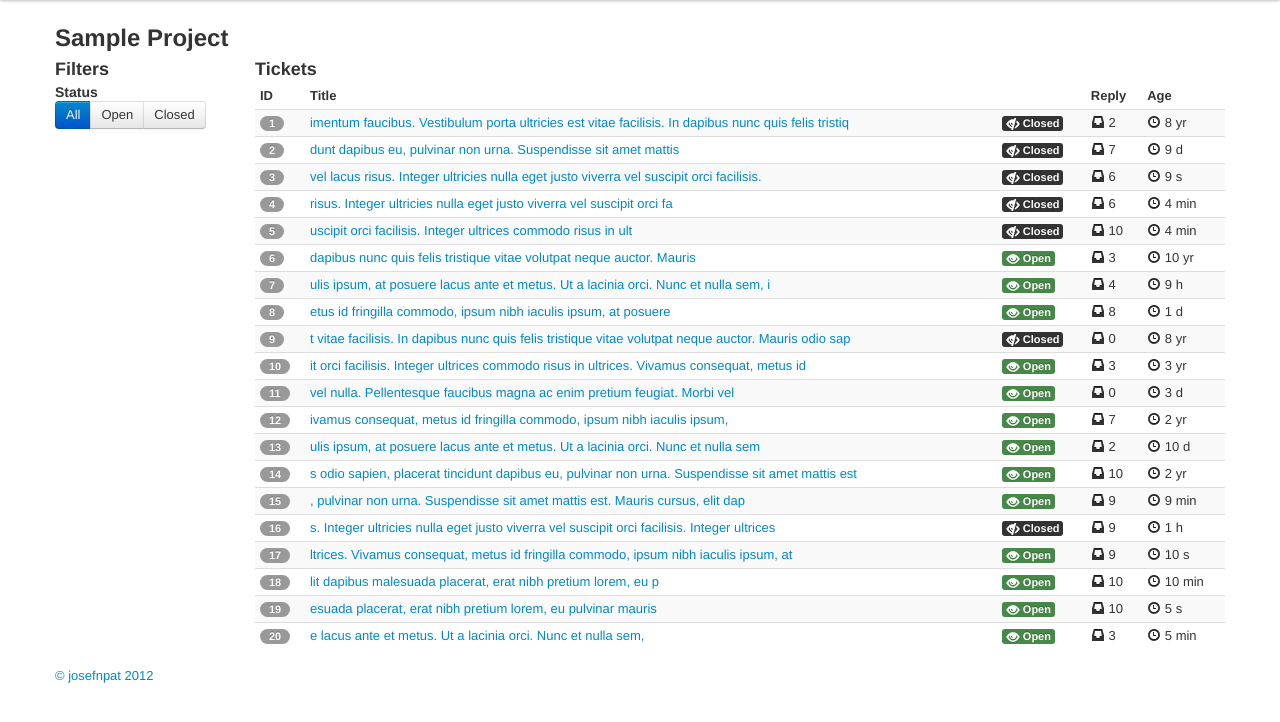
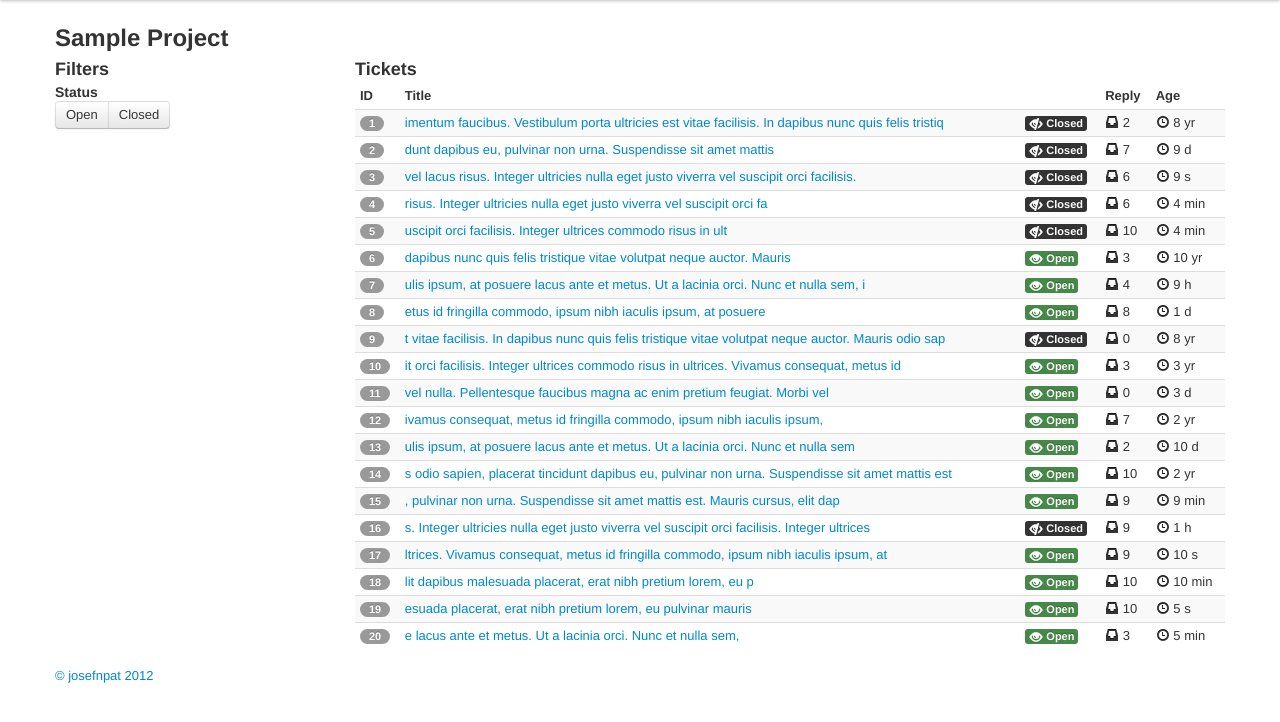
Before and after one commit to josefnpat/bangtracker, a PHP site: page /index.php?action=index in a window 1280 px wide. Shown: the part 40-762 px from the top of the page. Run offline with PHP 8.4, Linux system fonts and the light colour scheme; data that the repository does not hold is empty.

Commit message:
Fixed filter mid autosize

```diff
--- a/inc/browse.php
+++ b/inc/browse.php
@@ -1,32 +1,22 @@
       <h2><?php echo $project_name; ?></h2>
       <div class="row">
-        <div class="span2">
+        <div class="span3">
           <h3>Filters</h3>
           <h4>Status</h4>
-          <div class="btn-group"><?php
-if($_GET['set'] == "open"){
-?>
-            <a href="./" class="btn">All</a>
-            <a href="?set=open" class="btn btn-primary">Open</a>
+          <div class="btn-group">
+<?php if($_GET['set'] == "open"){ ?>
+            <a href="./" class="btn btn-primary">Open</a>
             <a href="?set=close" class="btn">Closed</a>
-<?php
-} elseif($_GET['set'] == "close"){
-?>
-            <a href="./" class="btn">All</a>
+<?php } elseif($_GET['set'] == "close"){ ?>
             <a href="?set=open" class="btn">Open</a>
-            <a href="?set=close" class="btn btn-primary">Closed</a>
-<?php
-} else {
-?>
-            <a href="./" class="btn btn-primary">All</a>
+            <a href="./" class="btn btn-primary">Closed</a>
+<?php } else { ?>
             <a href="?set=open" class="btn">Open</a>
             <a href="?set=close" class="btn">Closed</a>
-<?php
-}
-?>
+<?php } ?>
           </div>
         </div>
-        <div class="span10">
+        <div class="span9">
           <h3>Tickets</h3>
           <table class="table table-striped table-condensed">
             <thead>
```
